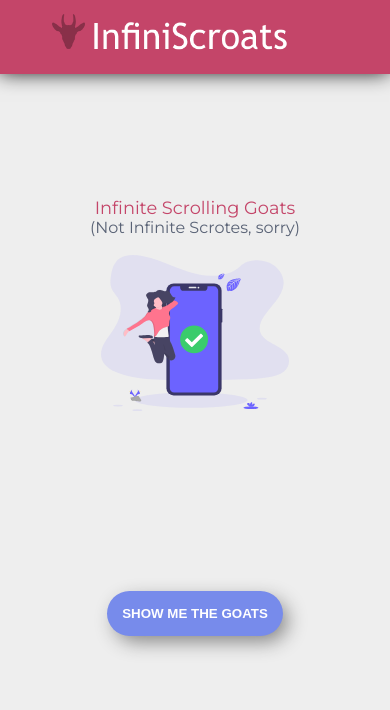
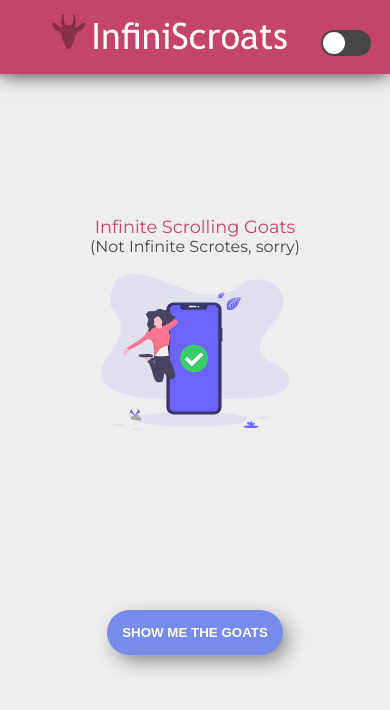
Before and after one commit to lukes-code/Infinite-Scroats, a React (Create React App) app: page / in a window 390 px wide. Shown: the top 710 px of the page. Built offline with nearby package versions, Linux system fonts and the light colour scheme; the HTML template or start-up script is replaced by a standard one.

Commit message:
Dark Mode

```diff
--- a/src/App.css
+++ b/src/App.css
@@ -5,6 +5,7 @@ body{
 
 .App {
   text-align: center;
+  height: 100vh;
 }
 
 .App-logo {
@@ -12,7 +13,6 @@ body{
 }
 
 .App-header {
-  background-color: #eee;
   min-height: 80vh;
   display: flex;
   flex-direction: column;
@@ -71,11 +71,10 @@ button:focus {
 
 .GoatItem {
   height: 70vh;
-  background: #fff;
   width: 30%;
   margin: 10vw auto;
   border-radius:40px;
-  box-shadow: 3px 4px 20px -2px grey;
+  box-shadow: 3px 4px 20px -2px #000;
   display: flex;
   flex-direction: column;
   contain: paint;
@@ -120,3 +119,61 @@ img.GoatImg {
     padding: 0px 25px;
    }
 }
+
+input[type=checkbox]{
+	height: 0;
+	width: 0;
+	visibility: hidden;
+}
+
+label {
+	cursor: pointer;
+	text-indent: -2222px;
+	width: 50px;
+	height: 26px;
+	background: #464646;
+	display: block;
+	border-radius: 25px;
+  position: fixed;
+  z-index: 10;
+  right: 10%;
+  top: 3%;
+}
+
+label:after {
+	content: '';
+	position: absolute;
+	top: 2px;
+	left: 2px;
+	width: 22px;
+	height: 22px;
+	background: #fff;
+	border-radius: 22px;
+	transition: 0.3s;
+}
+
+input:checked + label {
+	background: grey;
+}
+
+input:checked + label:after {
+	left: calc(100% - 2px);
+	transform: translateX(-100%);
+}
+
+label:active:after {
+	width: 30px;
+}
+
+@media (max-width: 500px){
+  label{
+    right: 5%;
+    top: 3.5%;
+  }
+}
+
+@media (max-width: 350px){
+  label{
+    display: none;
+  }
+}
--- a/src/App.js
+++ b/src/App.js
@@ -10,6 +10,7 @@ class App extends React.Component {
 
   state = {
     items: Array.from({ length: 5 }),
+    darkMode: false
   };
 
   fetchMoreData = () => {
@@ -18,15 +19,39 @@ class App extends React.Component {
       });
   };
 
+  getStyle = () => {
+      return {
+          background: this.state.darkMode ?
+          '#464646' : '#eee',
+          transition: 'all 0.4s ease',
+          color: this.state.darkMode ?
+          '#eee' : '#464646',
+      }
+  }
+
+  themeToggle = () => {
+    this.setState({
+      darkMode: !this.state.darkMode
+    })
+    this.getStyle();
+  }
+
   render(){
 
-
     return (
-      <div className="App">
-        <header className="App-header">
+      <div
+      className="App"
+      style={this.getStyle()}
+      >
+        <input type="checkbox" onClick={this.themeToggle} id="switch" /><label for="switch"></label>
+        <header
+        className="App-header">
           <p>
             Infinite Scrolling Goats
-            <span className="small-text">
+            <span
+            className="small-text"
+            style={this.getStyle()}
+            >
               (Not Infinite Scrotes, sorry)
             </span>
           </p>
@@ -38,6 +63,7 @@ class App extends React.Component {
             next={this.fetchMoreData}
             hasMore={true}
             loader={<h4>Loading...</h4>}
+            style={this.getStyle()}
           >
             {this.state.items.map((i, index) => (
             <Goat/>
```
